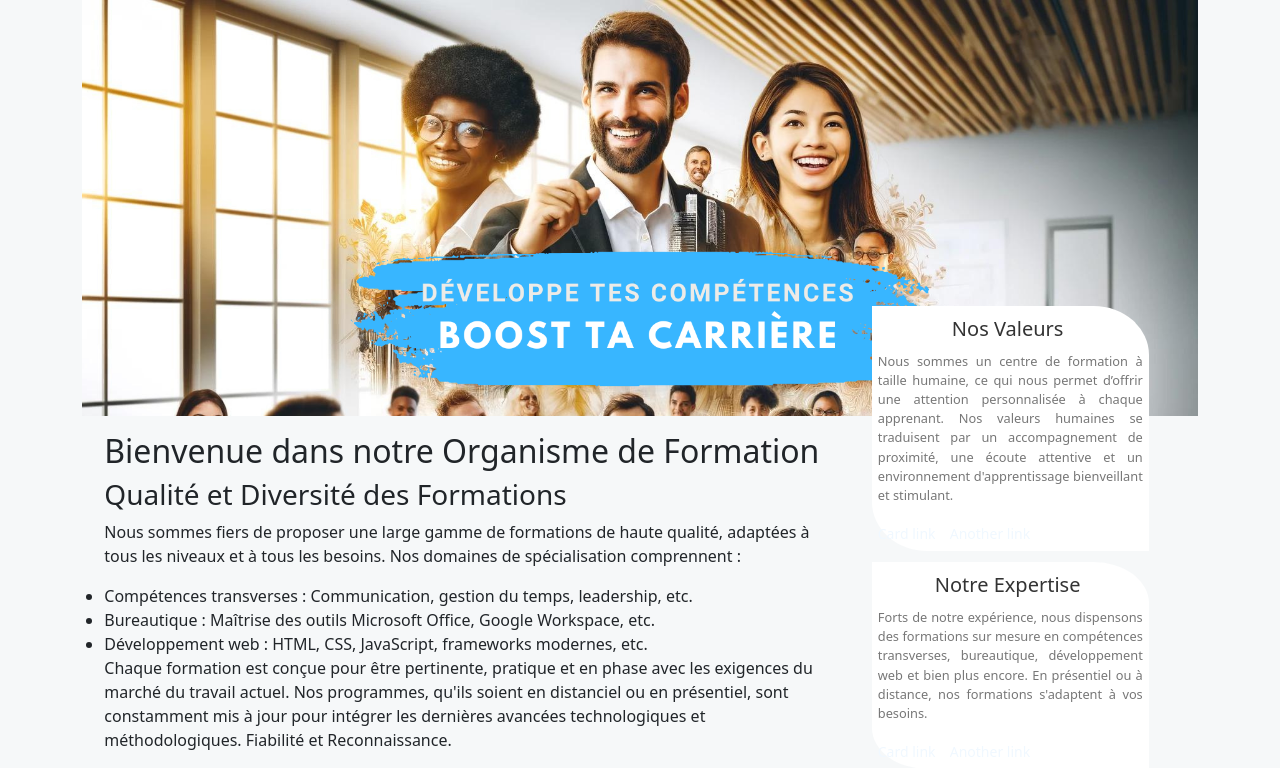
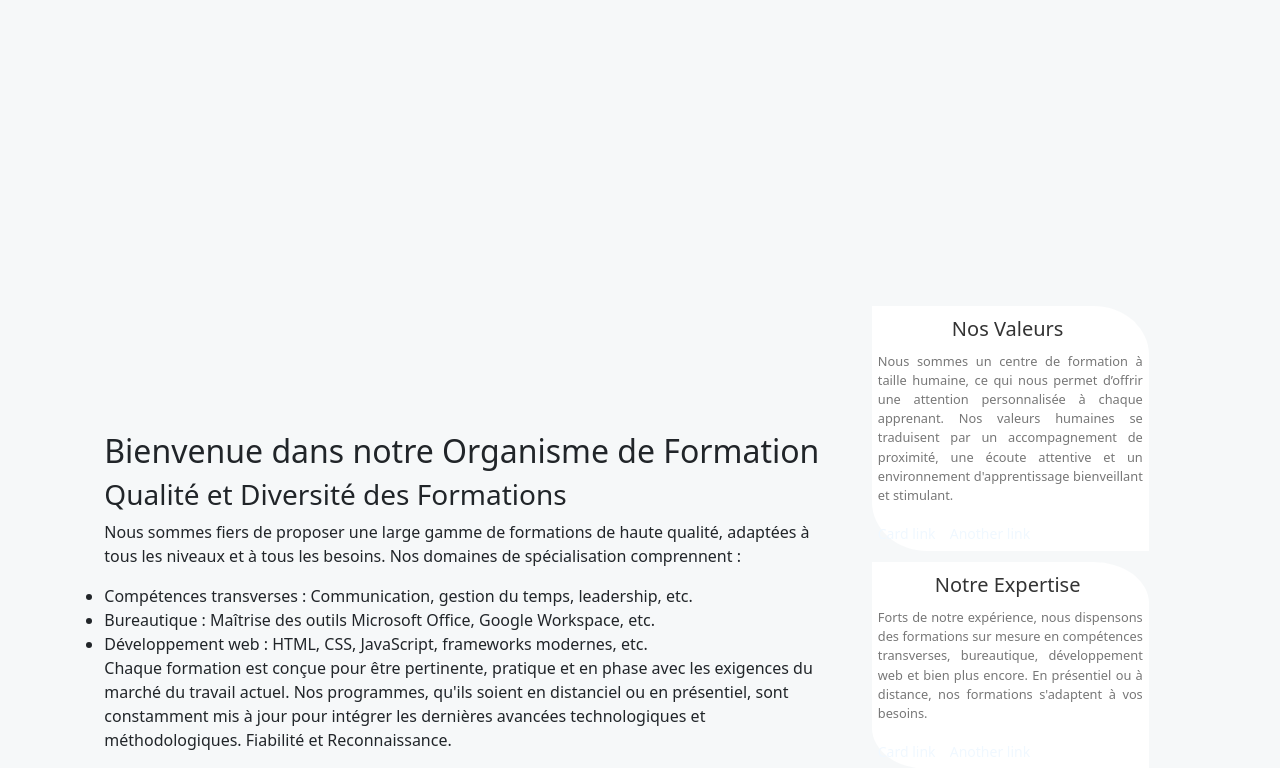
Before and after one commit to hichemchems/projetStageDevSymfony, a Symfony app: template templates/index_home/index.html.twig in a window 1280 px wide. Shown: the part 186-954 px from the top of the page. Run offline with Twig, Linux system fonts and the light colour scheme; the template is opened without the code that fills it, so the values that code supplies are empty; style sheets or scripts are compiled from the project's sources; some libraries are stand-ins or nearby versions.

Commit message:
test topone 2

```diff
--- a/assets/styles/app.css
+++ b/assets/styles/app.css
@@ -248,7 +248,6 @@ ul {
 
 .topOne {
 
-  background-image: url("../../assets/image/bannièreDaccueil.png");
   background-repeat: no-repeat;
   background-size: cover;
   height: 26rem;
```
